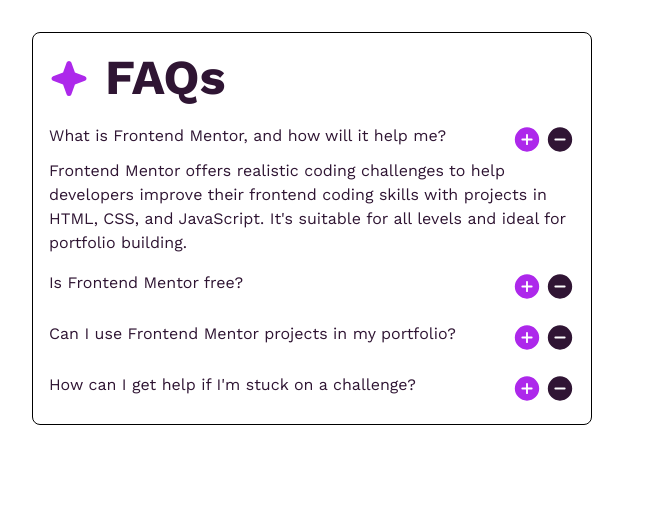
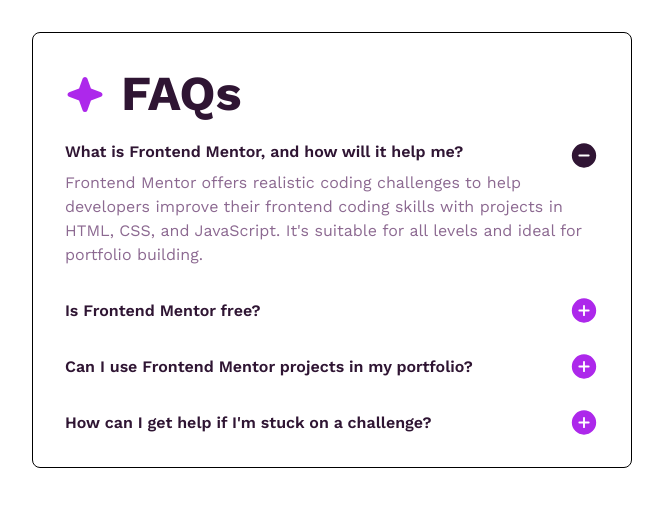
Before and after one commit to OungHongly/FAQ-accordion_UI, a plain HTML site: page index.html in a window 1280 px wide. Shown: the whole page, without its empty margins (0-663 px from the left). Drawn offline with nearby package versions, Linux system fonts and the light colour scheme.

Commit message:
styling button hide/show answer

```diff
--- a/CSS/style.css
+++ b/CSS/style.css
@@ -138,10 +138,10 @@ span {
 .faq-accordion {
   display: flex;
   flex-direction: column;
-  max-width: 560px;
+  max-width: 600px;
 
   border-radius: var(--space-sm);
-  padding: var(--space-md);
+  padding: var(--space-lg);
   margin: var(--space-lg);
   border: 1px solid black;
 }
@@ -153,9 +153,25 @@ span {
 .faq-body {
   display: flex;
   flex-direction: column;
-  gap: var(--space-md);
+  gap: var(--space-lg);
 }
 .faq-content-header {
   display: flex;
   justify-content: space-between;
+
+  font-weight: var(--fw-medium);
 }
+.faq-content-body {
+  color: var(--primary-base);
+}
+.group-btn {
+  display: flex;
+  justify-content: center;
+  align-items: center;
+  position: relative;
+}
+.plus-btn {
+  position: absolute;
+  z-index: 10;
+  right: 0;
+}
--- a/index.html
+++ b/index.html
@@ -34,8 +34,11 @@
               <div class="faq-content-header">
                 <p>What is Frontend Mentor, and how will it help me?</p>
                 <div class="group-btn">
-                  <img src="./assets/images/icon-plus.svg" alt="plus icon">
-                  <img src="./assets/images/icon-minus.svg">
+                  <img class="plus-btn hide"
+                    src="./assets/images/icon-plus.svg"
+                    alt="plus icon">
+                  <img class="minus-btn"
+                    src="./assets/images/icon-minus.svg">
                 </div>
               </div>
               <p class="faq-content-body ">Frontend Mentor offers realistic
@@ -51,8 +54,10 @@
               <div class="faq-content-header">
                 <p>Is Frontend Mentor free?</p>
                 <div class="group-btn">
-                  <img src="./assets/images/icon-plus.svg" alt="plus icon">
-                  <img src="./assets/images/icon-minus.svg">
+                  <img class="plus-btn " src="./assets/images/icon-plus.svg"
+                    alt="plus icon">
+                  <img class="minus-btn hide"
+                    src="./assets/images/icon-minus.svg">
                 </div>
               </div>
               <p class="faq-content-body hide"> Yes, Frontend Mentor offers both
@@ -67,8 +72,10 @@
               <div class="faq-content-header">
                 <p>Can I use Frontend Mentor projects in my portfolio?</p>
                 <div class="group-btn">
-                  <img src="./assets/images/icon-plus.svg" alt="plus icon">
-                  <img src="./assets/images/icon-minus.svg">
+                  <img class="plus-btn " src="./assets/images/icon-plus.svg"
+                    alt="plus icon">
+                  <img class="minus-btn hide"
+                    src="./assets/images/icon-minus.svg">
                 </div>
               </div>
               <p class="faq-content-body hide">Yes, you can use projects
@@ -81,8 +88,10 @@
               <div class="faq-content-header">
                 <p> How can I get help if I'm stuck on a challenge?</p>
                 <div class="group-btn">
-                  <img src="./assets/images/icon-plus.svg" alt="plus icon">
-                  <img src="./assets/images/icon-minus.svg">
+                  <img class="plus-btn " src="./assets/images/icon-plus.svg"
+                    alt="plus icon">
+                  <img class="minus-btn hide"
+                    src="./assets/images/icon-minus.svg">
                 </div>
               </div>
               <p class="faq-content-body hide">The best place to get help is
```
